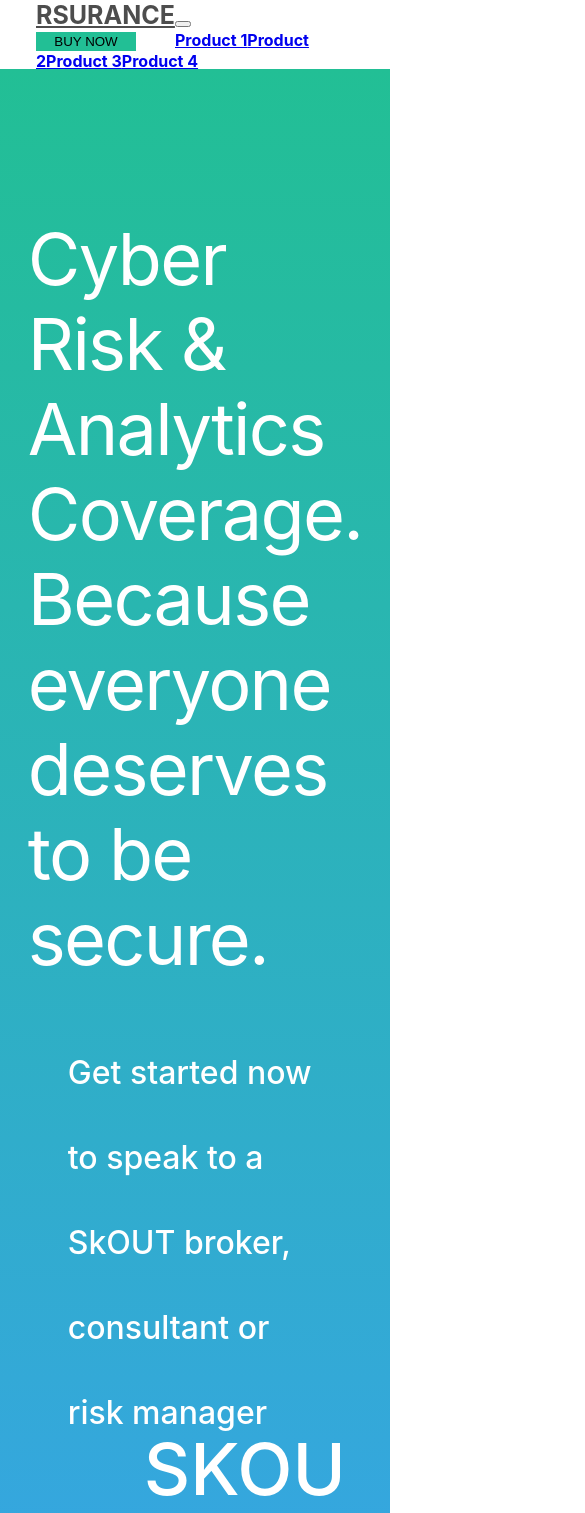
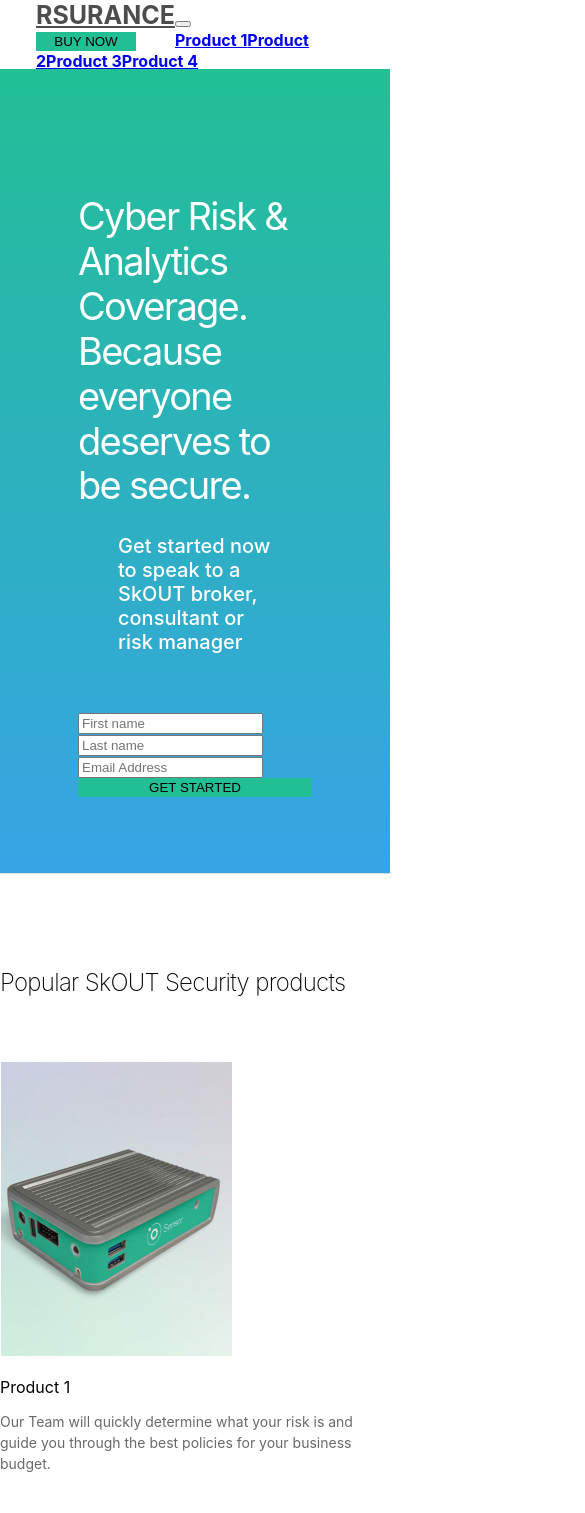
Before and after one commit to wjoverink/riskweb, a React (Create React App) app: page / in a window 390 px wide. Shown: the top 1513 px of the page, 585 px wide, since content can reach past the window. Built offline with nearby package versions, Linux system fonts and the light colour scheme; the HTML template or start-up script is replaced by a standard one.

Commit message:
feature: optimized for mobile

```diff
--- a/src/index.css
+++ b/src/index.css
@@ -55,7 +55,7 @@
   font-weight: 500;
   font-style: normal;
   font-stretch: normal;
-  line-height: 2.66;
+  /* line-height: 2.66; */
   letter-spacing: normal;
 }
 
@@ -110,6 +110,10 @@
   background-color: #22bf95;
 }
 
+.carousel-item {
+  font-size: 26px;
+}
+
 /* card */
 .card {
   border: 0px;
@@ -132,5 +136,22 @@
 .card-footer {
   border: 0px;
   background: white;
-  padding:0
+  padding: 0;
 }
+
+@media (max-width: 768px) {
+  h1 {
+    font-size: 38px;
+  }
+  h2 {
+    font-size: 24px;
+  }
+  h3 {
+    font-size: 24px;
+  }
+  header blockquote,
+  h5,
+  .carousel-item {
+    font-size: 20px;
+  }
+}
--- a/src/screens/main/HomePage.js
+++ b/src/screens/main/HomePage.js
@@ -30,7 +30,7 @@
                 src={page.block3.img}
                 alt={page.block3.alt}
                 style={{
-                  height: 411,
+                  width: "100%",
                   margin: "35px 0px 45px 0px"
                 }}
               />
--- a/src/screens/main/footer/Footer.js
+++ b/src/screens/main/footer/Footer.js
@@ -28,7 +28,7 @@
                 <Nav.Link href="/contact">Contact</Nav.Link>
               </Nav.Item>
             </Nav>
-            <Nav className="flex-column">
+            <Nav className="flex-column social">
               <Nav.Item className={css(styles.header)}>
                 {footer.socialHeader}
               </Nav.Item>
@@ -81,9 +81,16 @@
       textAlign: "left",
       marginBottom: 120
     },
-    ":nth-child(1n)>nav>.navbar-nav": {
+    ":nth-child(1n) .navbar>.navbar-nav": {
       marginTop: 6,
       marginLeft: "2em"
+    },
+    ":nth-child(1n) .navbar>.social": {
+      marginLeft: 0
+    },
+    ":nth-child(1n) .social .navbar-nav": {
+      flexWrap: "nowrap!important",
+      flexDirection: "row!important"
     },
     ":nth-child(1n)>nav .nav-link": {
       padding: 0
--- a/src/screens/main/header/Header.js
+++ b/src/screens/main/header/Header.js
@@ -34,7 +34,7 @@
               Get started
             </Button>
           </Form>
-          <aside className={css(styles.skout)}>
+          <aside className={`${css(styles.skout)} d-lg-block`}>
             <span style={{ fontSize: 72, fontWeight: 500 }}>SKOUT</span>
             <span>Cybersecurity</span>
           </aside>
@@ -60,7 +60,8 @@
     bottom: 0,
     maxWidth: 235,
     overflowWrap: "break-word",
-    textAlign: "center"
+    textAlign: "center",
+    display: "none"
   },
   button: {
     marginLeft: "auto",
--- a/src/screens/main/mainCarousel/MainCarousel.js
+++ b/src/screens/main/mainCarousel/MainCarousel.js
@@ -45,8 +45,7 @@
     marginBottom: 65,
     ":nth-child(1n) .carousel-item": {
       margin: "0 auto",
-      maxWidth: 1050,
-      fontSize: 26
+      maxWidth: 1050
     }
   },
   img: {
```
